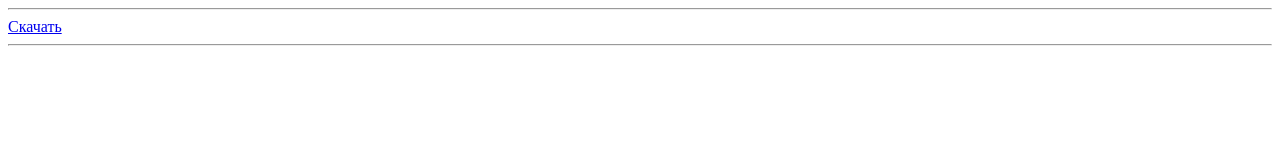
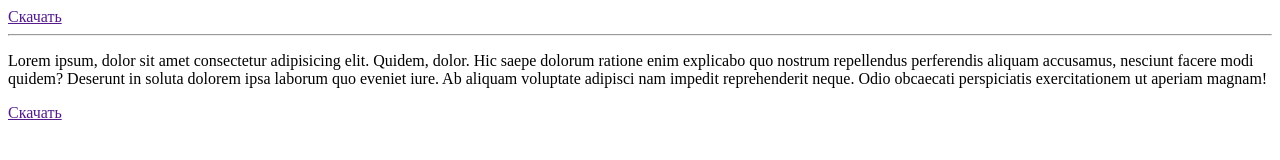
Before and after one commit to mrshrp/document_widget, a website built with webpack: page src/index.html in a window 1280 px wide. Built offline with nearby package versions, Linux system fonts and the light colour scheme; no server answers.

Commit message:
Приверы

```diff
--- a/src/index.html
+++ b/src/index.html
@@ -11,26 +11,56 @@
     </style>
   </head>
   <body>
-    <div class="document-widget_block">
-      <div
-        class="document-widget_wrapper"
-        data-documetn_type="buh_otczetnost/otczetnost_poruczitelya"
-      >
+    <!-- <div class="document-widget_block">
+      <div class="document-widget_wrapper" data-documetn_type="buh_otczetnost">
         <div class="document-widget_item"></div>
       </div>
     </div>
-    <hr />
+    <hr /> -->
     <div class="document-widget_block">
+      <div class="document-widget_wrapper" data-documetn_type="buh_otczetnost">
+        <div class="document-widget_item button">
+          <div>
+            <a href="">
+              <div data-param="ORIGIN"></div>
+              Скачать
+            </a>
+          </div>
+        </div>
+      </div>
+      <hr />
       <div
         class="document-widget_wrapper"
         data-documetn_type="ustav_i_vnutrennie_dokumenty"
       >
-        <div class="document-widget_item">
-          <b data-param="ORIGIN"></b>
-          <a href="#" target="_blank" class="item">
-            Скачать
-          </a>
-          <hr />
+        <div class="document-widget_item button">
+          <div>
+            <a href="" target="_blank">
+              <sub data-param="ORIGIN"></sub>
+            </a>
+          </div>
+        </div>
+      </div>
+    </div>
+
+    <p>
+      Lorem ipsum, dolor sit amet consectetur adipisicing elit. Quidem, dolor.
+      Hic saepe dolorum ratione enim explicabo quo nostrum repellendus
+      perferendis aliquam accusamus, nesciunt facere modi quidem? Deserunt in
+      soluta dolorem ipsa laborum quo eveniet iure. Ab aliquam voluptate
+      adipisci nam impedit reprehenderit neque. Odio obcaecati perspiciatis
+      exercitationem ut aperiam magnam!
+    </p>
+
+    <div class="document-widget_block">
+      <div class="document-widget_wrapper" data-documetn_type="prezentaciya">
+        <div class="document-widget_item button">
+          <div>
+            <a href="">
+              <div data-param="ORIGIN"></div>
+              Скачать
+            </a>
+          </div>
         </div>
       </div>
     </div>
--- a/src/index.js
+++ b/src/index.js
@@ -1,5 +1,5 @@
 documentWidget.load({
-  companyDirectory: 'naftatrans',
+  companyDirectory: 'lambumiz',
 });
 
 // documentWidget.load({
```
